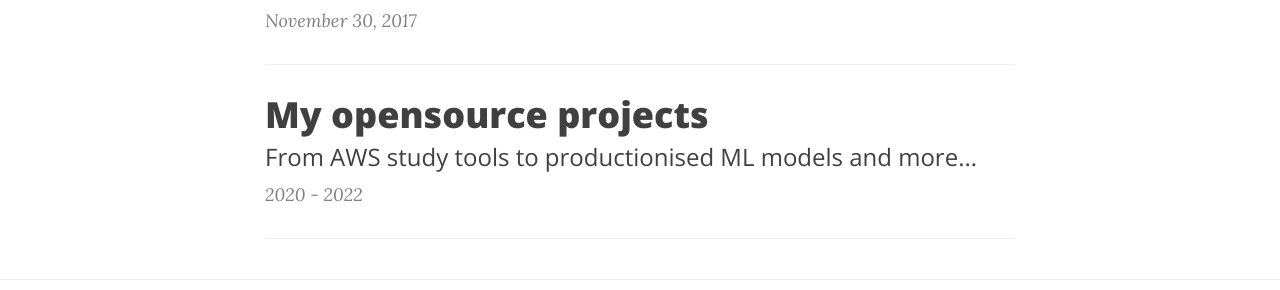
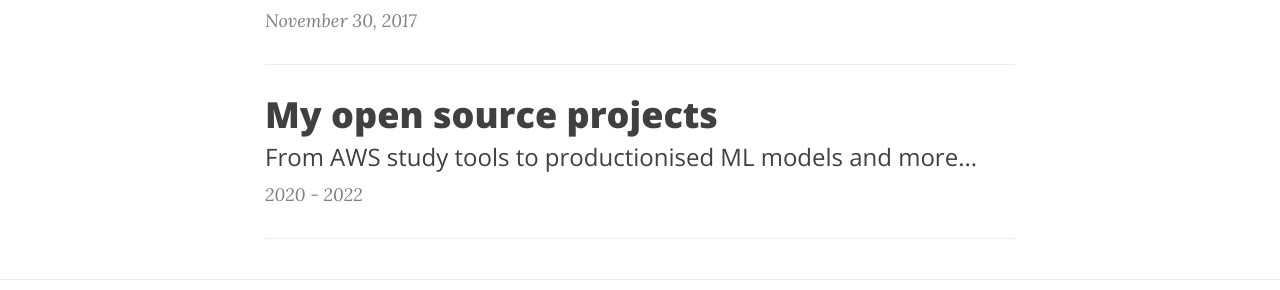
Before and after one commit to dylanhogg/dylanhogg.github.io, a Jekyll site: the page built from index.html, in a window 1280 px wide. Shown: the part 956-1246 px from the top of the page. Built offline with Jekyll 4.4.1, drawn with Linux system fonts in a browser that asks for light colours; nearby versions of some CDN libraries; the list of posts is cut into pages by our own code.

Commit message:
Typo fix.

```diff
--- a/apps.html
+++ b/apps.html
@@ -1,6 +1,6 @@
 ---
 layout: page
-title: "My opensource projects"
+title: "My open source projects"
 description: "From AWS study tools to productionised ML models and more"
 header-img: "img/apps-bg.jpg"
 ---
--- a/index.html
+++ b/index.html
@@ -22,7 +22,7 @@ description: "Explorations in Data, AI, Machine Learning, Blockchain and the Fut
 
 <div class="post-preview">
     <a href="{{ site.baseurl }}/apps">
-        <h2 class="post-title">My opensource projects</h2>
+        <h2 class="post-title">My open source projects</h2>
         <h3 class="post-subtitle">From AWS study tools to productionised ML models and more...</h3>
     </a>
     <p class="post-meta">2020 - 2022</p>
```
